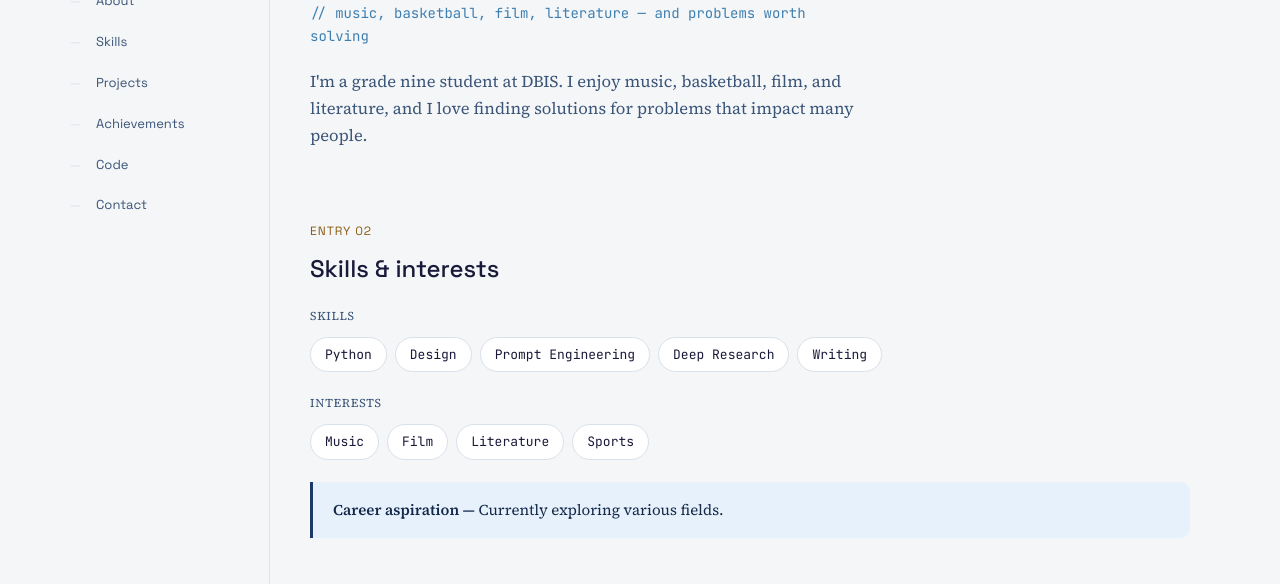
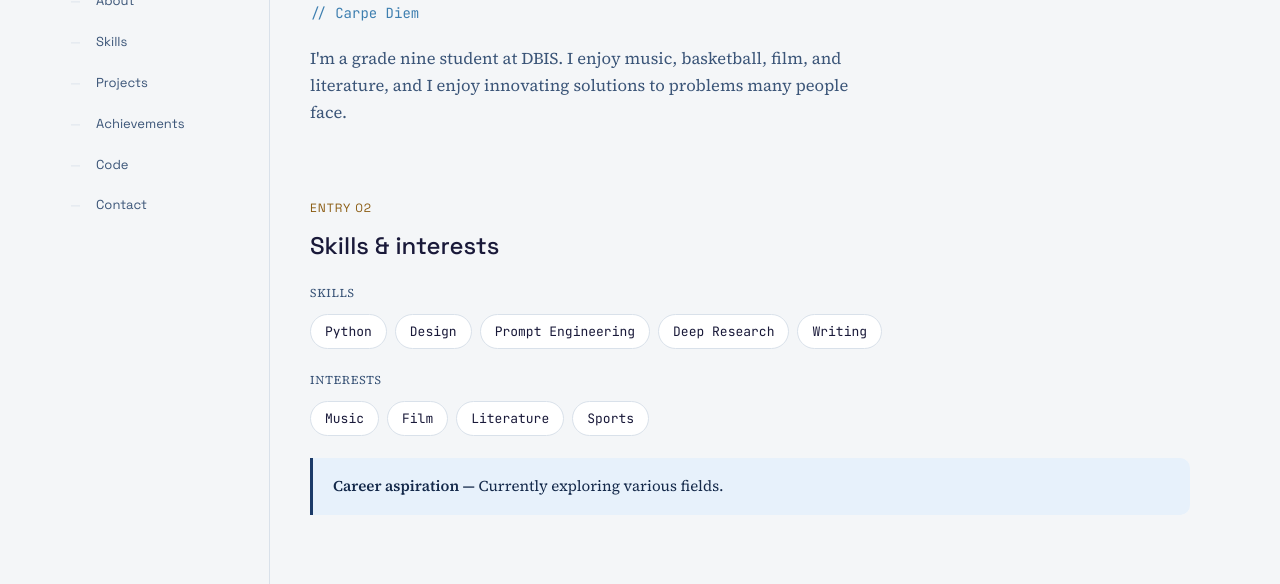
Before and after one commit to Ajskskdaf/Website1, a plain HTML site: page index.html in a window 1280 px wide. Shown: the part 174-758 px from the top of the page. Drawn offline with Linux system fonts and the light colour scheme.

Commit message:
Update index.html

```diff
--- a/index.html
+++ b/index.html
@@ -310,10 +310,10 @@
       <section id="about" class="hero">
         <p class="eyebrow">Entry 01</p>
         <h1>Riana Shah</h1>
-        <p class="tagline">// music, basketball, film, literature — and problems worth solving</p>
+        <p class="tagline">// Carpe Diem</p>
         <p>
           I'm a grade nine student at DBIS. I enjoy music, basketball, film, and literature,
-          and I love finding solutions for problems that impact many people.
+          and I enjoy innovating solutions to problems many people face.
         </p>
       </section>
 
```
